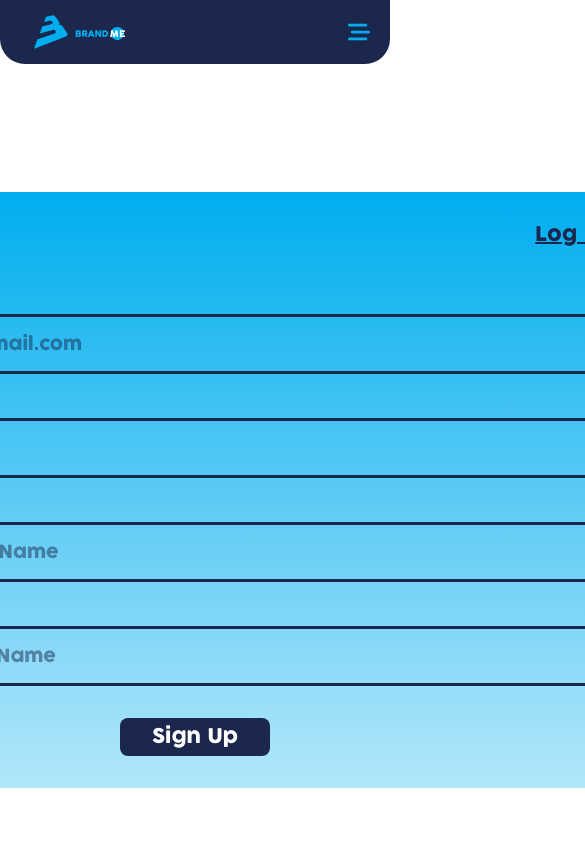
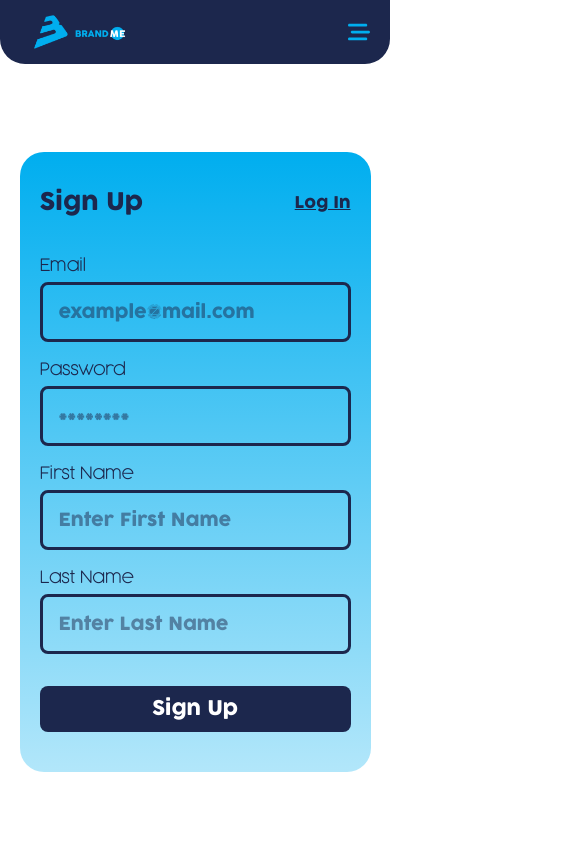
Before and after one commit to Valuegate/Brand-me, a Next.js app: page /sign-up in a window 390 px wide. Shown: the top 844 px of the page, 585 px wide, since content can reach past the window. Built offline with nearby package versions, Linux system fonts and the light colour scheme.

Commit message:
Done the sign up and forgot pages

```diff
--- a/src/components/forgot-password/ForgotPassword.tsx
+++ b/src/components/forgot-password/ForgotPassword.tsx
@@ -15,14 +15,14 @@ const ForgotPassword = () => {
         <NavBar index={-1} />
       </div>
       <div className="h-32" />
-      <div className="px-32 flex flex-col items-center">
-        <div className="mt-16 w-[900px] bg-gradient-to-b from-light-blue to-light-blue-30 rounded-3xl">
-          <div className="px-10 py-[2rem]">
-            <h2 className="text-brand text-[30px] leading-[21.8px] font-cocogoose mb-4">
+      <div className="px-32 md:px-[5%] flex flex-col items-center">
+        <div className="mt-6 w-[900px] md:w-full bg-gradient-to-b from-light-blue to-light-blue-30 rounded-3xl">
+          <div className="px-10 md:px-5 py-[2rem] md:py-10">
+            <h2 className="text-brand text-[30px] md:text-[24px] leading-[21.8px] font-cocogoose mb-4">
               Forgot Password
             </h2>
             <div className="flex items-center gap-8 mt-10 ">
-              <div className="mt-8">
+              <div className="mt-8 md:hidden">
                 <TbMessage className="w-[50px] h-[50px]" />
               </div>
               <InputComponent
@@ -37,7 +37,7 @@ const ForgotPassword = () => {
             </div>
 
             <div className="flex items-center justify-center mt-8">
-              <button className="text-white bg-brand px-8 py-2 rounded-lg text-[20px] leading-[21.8px] font-cocogoose">
+              <button className="text-white bg-brand px-8 md:w-full py-2 md:py-3 rounded-lg text-[20px] leading-[21.8px] font-cocogoose">
                 Submit
               </button>
             </div>
--- a/src/components/login/Login.tsx
+++ b/src/components/login/Login.tsx
@@ -76,7 +76,7 @@ const LoginPage = () => {
               />
             </div>
             <Link href={"/forgot-password"}>
-              <p className="text-brand text-[15px] underline leading-[15px] font-cocogoose pl-[5rem] md:pl-0 mt-4 md:mt-6">
+              <p className="text-brand text-[15px] hover:underline leading-[15px] font-cocogoose pl-[5rem] md:pl-0 mt-4 md:mt-6">
                 Forgot password
               </p>
             </Link>
--- a/src/components/signup/SignUp.tsx
+++ b/src/components/signup/SignUp.tsx
@@ -14,22 +14,22 @@ const SignUp = () => {
         <NavBar index={-1} />
       </div>
       <div className="h-32" />
-      <div className="px-32 flex flex-col items-center">
-        <div className="mt-16 w-[900px] bg-gradient-to-b from-light-blue to-light-blue-30 rounded-3xl">
-          <div className="px-10 py-[2rem]">
+      <div className="px-32 md:px-[5%] flex flex-col items-center">
+        <div className="mt-6 w-[900px] md:w-full bg-gradient-to-b from-light-blue to-light-blue-30 rounded-3xl">
+          <div className="px-10 md:px-5 py-[2rem] md:py-10">
             <div className="flex justify-between items-center mb-4">
-              <h2 className="text-brand text-[30px] leading-[21.8px] font-cocogoose">
+              <h2 className="text-brand text-[30px] md:text-[24px] leading-[21.8px] font-cocogoose">
                 Sign Up
               </h2>
               <Link
-                className="text-brand text-[20px] underline leading-[15px] font-cocogoose"
+                className="text-brand text-[20px] md:text-[16px] underline leading-[15px] font-cocogoose"
                 href={"/login"}
               >
                 Log In
               </Link>
             </div>
             <div className="flex items-center gap-8 mt-10">
-              <div className="mt-8">
+              <div className="mt-8 md:hidden">
                 <TbMessage className="w-[50px] h-[50px]" />
               </div>
               <InputComponent
@@ -44,7 +44,7 @@ const SignUp = () => {
             </div>
 
             <div className="flex items-center gap-8 mt-4">
-              <div className="mt-8">
+              <div className="mt-8 md:hidden">
                 <GiPadlock className="w-[50px] h-[50px]" />
               </div>
               <InputComponent
@@ -59,7 +59,7 @@ const SignUp = () => {
             </div>
 
             <div className="flex items-center gap-8 mt-4">
-              <div className="mt-8">
+              <div className="mt-8 md:hidden">
                 <GiPadlock className="w-[50px] h-[50px]" />
               </div>
               <InputComponent
@@ -74,7 +74,7 @@ const SignUp = () => {
             </div>
 
             <div className="flex items-center gap-8 mt-4">
-              <div className="mt-8">
+              <div className="mt-8 md:hidden">
                 <GiPadlock className="w-[50px] h-[50px]" />
               </div>
               <InputComponent
@@ -89,7 +89,7 @@ const SignUp = () => {
             </div>
 
             <div className="flex items-center justify-center mt-8">
-              <button className="text-white bg-brand px-8 py-2 rounded-lg text-[20px] leading-[21.8px] font-cocogoose">
+              <button className="text-white bg-brand px-8 md:w-full py-2 md:py-3 rounded-lg text-[20px] leading-[21.8px] font-cocogoose">
                 Sign Up
               </button>
             </div>
```
